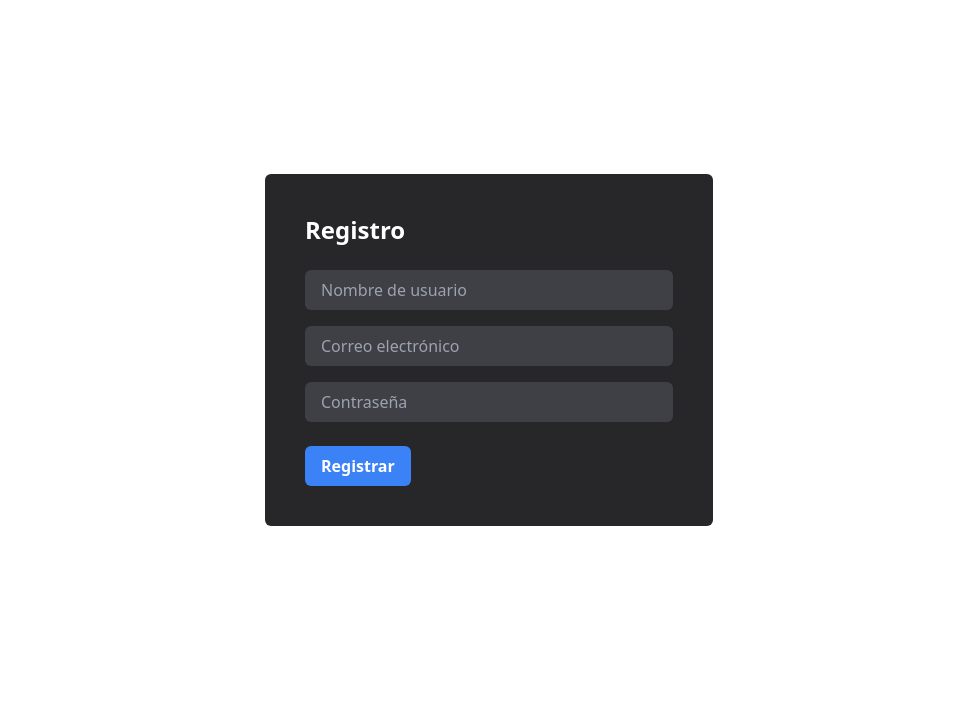
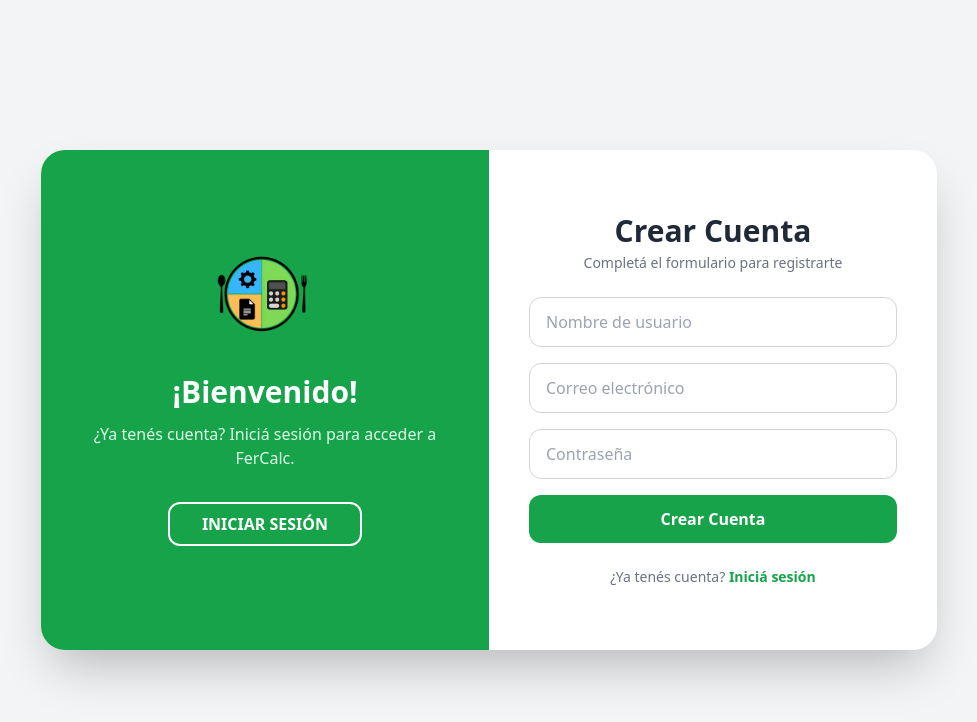
Before and after one commit to FerCalc/FerCalc-Pro, a React (Vite) app: page /register in a window 1280 px wide. Shown: the top 722 px of the page, without its empty margins (151-1128 px from the left). Built offline with nearby package versions, Linux system fonts and the light colour scheme.

Commit message:
feat: rediseño profesional login, register y homepage

```diff
--- a/src/App.jsx
+++ b/src/App.jsx
@@ -1,3 +1,4 @@
+// src/App.jsx
 import { Routes, Route } from 'react-router-dom';
 import RegisterPage from './pages/RegisterPage';
 import LoginPage from './pages/LoginPage';
--- a/src/components/Navbar.jsx
+++ b/src/components/Navbar.jsx
@@ -1,59 +1,5 @@
 // src/components/Navbar.jsx
-
-import React from 'react';
-import { Link } from 'react-router-dom';
-import { useAuth } from '../context/AuthContext'; // Importamos nuestro contexto de autenticación
-
-function Navbar() {
-  const { isAuthenticated, logout, user } = useAuth();
-
-  return (
-    <nav className="bg-zinc-700 my-3 flex justify-between py-5 px-10 rounded-lg text-white">
-      <Link to={isAuthenticated ? "/tasks" : "/"}>
-        <h1 className="text-2xl font-bold">Gestor de Tareas</h1>
-      </Link>
-      <ul className="flex items-center gap-x-4">
-        {isAuthenticated ? (
-          // --- VISTA PARA USUARIOS AUTENTICADOS ---
-          <>
-            <li>
-              <span className="font-semibold">Bienvenido, {user.username}!</span>
-            </li>
-            <li>
-              <Link to="/add-task" className="bg-indigo-500 hover:bg-indigo-600 px-4 py-2 rounded-md">
-                Añadir Tarea
-              </Link>
-            </li>
-            <li>
-              <Link
-                to="/"
-                onClick={() => {
-                  logout();
-                }}
-                className="text-slate-300 hover:text-white"
-              >
-                Cerrar Sesión
-              </Link>
-            </li>
-          </>
-        ) : (
-          // --- VISTA PARA INVITADOS ---
-          <>
-            <li>
-              <Link to="/login" className="bg-indigo-500 hover:bg-indigo-600 px-4 py-2 rounded-md">
-                Iniciar Sesión
-              </Link>
-            </li>
-            <li>
-              <Link to="/register" className="bg-zinc-800 hover:bg-zinc-600 px-4 py-2 rounded-md">
-                Registrarse
-              </Link>
-            </li>
-          </>
-        )}
-      </ul>
-    </nav>
-  );
+// Ya no se usa en ninguna ruta, podés eliminarlo o dejarlo vacío
+export default function Navbar() {
+  return null;
 }
-
-export default Navbar;
--- a/src/pages/HomePage.jsx
+++ b/src/pages/HomePage.jsx
@@ -1,24 +1,49 @@
 // src/pages/HomePage.jsx
-
 import React from 'react';
 import { Link } from 'react-router-dom';
+import logo from '../pages/fercalc/logo.png';
 
 function HomePage() {
   return (
-    <section className="bg-zinc-800 flex justify-center items-center h-[calc(100vh-100px)]">
-      <div className="text-white text-center">
-        <h1 className="text-5xl font-bold mb-4">Gestor de Tareas</h1>
-        <p className="text-xl text-slate-300 mb-8">
-          Organiza tu vida y aumenta tu productividad. Inicia sesión para comenzar.
-        </p>
-        <Link
-          to="/login"
-          className="bg-indigo-500 hover:bg-indigo-600 text-white font-bold py-3 px-6 rounded-lg text-lg transition duration-300"
-        >
-          ¡Comenzar ahora!
-        </Link>
+    <div className="min-h-screen bg-gray-100 flex items-center justify-center p-4">
+      <div className="bg-white rounded-3xl shadow-2xl overflow-hidden w-full max-w-4xl flex flex-col md:flex-row min-h-[500px]">
+
+        {/* Panel izquierdo — verde FerCalc */}
+        <div className="bg-green-600 md:w-1/2 flex flex-col items-center justify-center p-10 text-white text-center">
+          <img src={logo} alt="FerCalc Logo" className="h-24 w-auto mb-6" />
+          <h1 className="text-4xl font-bold mb-2">
+            Bienvenido a <span className="text-green-200">FerCalc</span>
+          </h1>
+          <p className="text-green-100 text-lg mb-8">
+            Calculadora Nutricional
+          </p>
+          <p className="text-green-100 text-sm mb-8">
+            La herramienta profesional para planificación nutricional y dietética.
+          </p>
+        </div>
+
+        {/* Panel derecho — opciones */}
+        <div className="md:w-1/2 flex flex-col items-center justify-center p-10 text-center">
+          <h2 className="text-3xl font-bold text-gray-800 mb-2">¡Hola!</h2>
+          <p className="text-gray-500 mb-8">
+            Ingresá a tu cuenta o creá una nueva para comenzar.
+          </p>
+          <Link
+            to="/login"
+            className="w-full bg-green-600 hover:bg-green-700 text-white font-bold py-3 px-6 rounded-xl text-lg transition duration-300 mb-4 block"
+          >
+            Iniciar Sesión
+          </Link>
+          <Link
+            to="/register"
+            className="w-full border-2 border-green-600 text-green-600 hover:bg-green-50 font-bold py-3 px-6 rounded-xl text-lg transition duration-300 block"
+          >
+            Crear Cuenta
+          </Link>
+        </div>
+
       </div>
-    </section>
+    </div>
   );
 }
 
--- a/src/pages/LoginPage.jsx
+++ b/src/pages/LoginPage.jsx
@@ -1,47 +1,100 @@
 // src/pages/LoginPage.jsx
-
 import React, { useState, useEffect } from 'react';
-import { useNavigate } from 'react-router-dom';
+import { useNavigate, Link } from 'react-router-dom';
 import { useAuth } from '../context/AuthContext.jsx';
+import logo from '../pages/fercalc/logo.png';
 
 function LoginPage() {
   const [email, setEmail] = useState('');
   const [password, setPassword] = useState('');
+  const [isLoading, setIsLoading] = useState(false);
 
   const { signin, isAuthenticated, errors: loginErrors } = useAuth();
   const navigate = useNavigate();
 
   useEffect(() => {
-        if (isAuthenticated) {
-            navigate('/tasks');
-        }
+    if (isAuthenticated) navigate('/app');
   }, [isAuthenticated, navigate]);
 
   const handleSubmit = async (e) => {
     e.preventDefault();
+    setIsLoading(true);
     await signin({ email, password });
+    setIsLoading(false);
   };
 
   return (
-        <div className="flex items-center justify-center h-[calc(100vh-100px)]">
-            <div className="bg-zinc-800 max-w-md w-full p-10 rounded-md">
-                <h1 className="text-2xl font-bold text-white mb-4">Login</h1>
+    <div className="min-h-screen bg-gray-100 flex items-center justify-center p-4">
+      <div className="bg-white rounded-3xl shadow-2xl overflow-hidden w-full max-w-4xl flex flex-col md:flex-row min-h-[500px]">
+
+        {/* Panel izquierdo — formulario */}
+        <div className="md:w-1/2 flex flex-col items-center justify-center p-10">
+          <h2 className="text-3xl font-bold text-gray-800 mb-1">Acceso</h2>
+          <p className="text-gray-500 text-sm mb-6">Ingresá tus datos para continuar</p>
 
           {loginErrors.length > 0 && (
-                    <div className="bg-red-500 p-2 text-white text-center rounded-md mb-4">
-                        {loginErrors.map((error, i) => (
-                            <p key={i}>{error}</p>
-                        ))}
+            <div className="bg-red-100 border border-red-400 text-red-700 px-4 py-2 rounded-lg mb-4 w-full text-sm">
+              {loginErrors.map((error, i) => <p key={i}>{error}</p>)}
             </div>
           )}
 
-                <form onSubmit={handleSubmit}>
-                    <input type="email" name="email" placeholder="Correo electrónico" value={email} onChange={(e) => setEmail(e.target.value)} className="w-full bg-zinc-700 text-white px-4 py-2 rounded-md my-2" required />
-                    <input type="password" name="password" placeholder="Contraseña" value={password} onChange={(e) => setPassword(e.target.value)} className="w-full bg-zinc-700 text-white px-4 py-2 rounded-md my-2" required />
-                    <button type="submit" className="bg-green-500 hover:bg-green-600 text-white font-bold py-2 px-4 rounded-md mt-4">
-                        Iniciar Sesión
+          <form onSubmit={handleSubmit} className="w-full space-y-4">
+            <input
+              type="email"
+              placeholder="Correo electrónico"
+              value={email}
+              onChange={(e) => setEmail(e.target.value)}
+              className="w-full border border-gray-300 text-gray-800 px-4 py-3 rounded-xl focus:outline-none focus:ring-2 focus:ring-green-500"
+              required
+            />
+            <input
+              type="password"
+              placeholder="Contraseña"
+              value={password}
+              onChange={(e) => setPassword(e.target.value)}
+              className="w-full border border-gray-300 text-gray-800 px-4 py-3 rounded-xl focus:outline-none focus:ring-2 focus:ring-green-500"
+              required
+            />
+            <button
+              type="submit"
+              disabled={isLoading}
+              className="w-full bg-green-600 hover:bg-green-700 disabled:bg-green-400 text-white font-bold py-3 px-4 rounded-xl transition duration-300"
+            >
+              {isLoading ? (
+                <span className="flex items-center justify-center gap-2">
+                  <svg className="animate-spin h-5 w-5" viewBox="0 0 24 24" fill="none">
+                    <circle className="opacity-25" cx="12" cy="12" r="10" stroke="currentColor" strokeWidth="4"/>
+                    <path className="opacity-75" fill="currentColor" d="M4 12a8 8 0 018-8v8z"/>
+                  </svg>
+                  Conectando...
+                </span>
+              ) : 'Iniciar Sesión'}
             </button>
           </form>
+
+          <p className="text-gray-500 text-sm mt-6">
+            ¿No tenés cuenta?{' '}
+            <Link to="/register" className="text-green-600 font-semibold hover:underline">
+              Registrate
+            </Link>
+          </p>
+        </div>
+
+        {/* Panel derecho — verde FerCalc */}
+        <div className="bg-green-600 md:w-1/2 flex flex-col items-center justify-center p-10 text-white text-center">
+          <img src={logo} alt="FerCalc Logo" className="h-24 w-auto mb-6" />
+          <h2 className="text-3xl font-bold mb-3">¡Bienvenido de vuelta!</h2>
+          <p className="text-green-100 mb-8">
+            Ingresá tus datos personales para acceder a todas las funciones de FerCalc.
+          </p>
+          <Link
+            to="/register"
+            className="border-2 border-white text-white hover:bg-white hover:text-green-600 font-bold py-2 px-8 rounded-xl transition duration-300"
+          >
+            REGISTRARSE
+          </Link>
+        </div>
+
       </div>
     </div>
   );
--- a/src/pages/RegisterPage.jsx
+++ b/src/pages/RegisterPage.jsx
@@ -1,53 +1,109 @@
 // src/pages/RegisterPage.jsx
-
 import React, { useState, useEffect } from 'react';
-import { useNavigate } from 'react-router-dom';
-import { useAuth } from '../context/AuthContext.jsx'; // Importamos nuestro hook
+import { useNavigate, Link } from 'react-router-dom';
+import { useAuth } from '../context/AuthContext.jsx';
+import logo from '../pages/fercalc/logo.png';
 
 function RegisterPage() {
   const [username, setUsername] = useState('');
   const [email, setEmail] = useState('');
   const [password, setPassword] = useState('');
+  const [isLoading, setIsLoading] = useState(false);
 
-    // Usamos el contexto para acceder a la función de registro y al estado de autenticación
   const { signup, isAuthenticated, errors: registerErrors } = useAuth();
   const navigate = useNavigate();
 
-    // Si el usuario ya está autenticado, lo redirigimos a las tareas
   useEffect(() => {
-        if (isAuthenticated) {
-            navigate('/tasks');
-        }
+    if (isAuthenticated) navigate('/app');
   }, [isAuthenticated, navigate]);
 
   const handleSubmit = async (e) => {
     e.preventDefault();
-        // Ahora solo llamamos a la función signup del contexto
+    setIsLoading(true);
     await signup({ username, email, password });
+    setIsLoading(false);
   };
 
   return (
-        <div className="flex items-center justify-center h-[calc(100vh-100px)]">
-            <div className="bg-zinc-800 max-w-md w-full p-10 rounded-md">
-                <h1 className="text-2xl font-bold text-white mb-4">Registro</h1>
+    <div className="min-h-screen bg-gray-100 flex items-center justify-center p-4">
+      <div className="bg-white rounded-3xl shadow-2xl overflow-hidden w-full max-w-4xl flex flex-col md:flex-row min-h-[500px]">
+
+        {/* Panel izquierdo — verde FerCalc */}
+        <div className="bg-green-600 md:w-1/2 flex flex-col items-center justify-center p-10 text-white text-center">
+          <img src={logo} alt="FerCalc Logo" className="h-24 w-auto mb-6" />
+          <h2 className="text-3xl font-bold mb-3">¡Bienvenido!</h2>
+          <p className="text-green-100 mb-8">
+            ¿Ya tenés cuenta? Iniciá sesión para acceder a FerCalc.
+          </p>
+          <Link
+            to="/login"
+            className="border-2 border-white text-white hover:bg-white hover:text-green-600 font-bold py-2 px-8 rounded-xl transition duration-300"
+          >
+            INICIAR SESIÓN
+          </Link>
+        </div>
+
+        {/* Panel derecho — formulario */}
+        <div className="md:w-1/2 flex flex-col items-center justify-center p-10">
+          <h2 className="text-3xl font-bold text-gray-800 mb-1">Crear Cuenta</h2>
+          <p className="text-gray-500 text-sm mb-6">Completá el formulario para registrarte</p>
 
           {registerErrors.length > 0 && (
-                    <div className="bg-red-500 p-2 text-white text-center rounded-md mb-4">
-                        {registerErrors.map((error, i) => (
-                            <p key={i}>{error}</p>
-                        ))}
+            <div className="bg-red-100 border border-red-400 text-red-700 px-4 py-2 rounded-lg mb-4 w-full text-sm">
+              {registerErrors.map((error, i) => <p key={i}>{error}</p>)}
             </div>
           )}
 
-                <form onSubmit={handleSubmit}>
-                    {/* ... los inputs del formulario siguen igual que antes ... */}
-                    <input type="text" name="username" placeholder="Nombre de usuario" value={username} onChange={(e) => setUsername(e.target.value)} className="w-full bg-zinc-700 text-white px-4 py-2 rounded-md my-2" required />
-                    <input type="email" name="email" placeholder="Correo electrónico" value={email} onChange={(e) => setEmail(e.target.value)} className="w-full bg-zinc-700 text-white px-4 py-2 rounded-md my-2" required />
-                    <input type="password" name="password" placeholder="Contraseña" value={password} onChange={(e) => setPassword(e.target.value)} className="w-full bg-zinc-700 text-white px-4 py-2 rounded-md my-2" required />
-                    <button type="submit" className="bg-blue-500 hover:bg-blue-600 text-white font-bold py-2 px-4 rounded-md mt-4">
-                        Registrar
+          <form onSubmit={handleSubmit} className="w-full space-y-4">
+            <input
+              type="text"
+              placeholder="Nombre de usuario"
+              value={username}
+              onChange={(e) => setUsername(e.target.value)}
+              className="w-full border border-gray-300 text-gray-800 px-4 py-3 rounded-xl focus:outline-none focus:ring-2 focus:ring-green-500"
+              required
+            />
+            <input
+              type="email"
+              placeholder="Correo electrónico"
+              value={email}
+              onChange={(e) => setEmail(e.target.value)}
+              className="w-full border border-gray-300 text-gray-800 px-4 py-3 rounded-xl focus:outline-none focus:ring-2 focus:ring-green-500"
+              required
+            />
+            <input
+              type="password"
+              placeholder="Contraseña"
+              value={password}
+              onChange={(e) => setPassword(e.target.value)}
+              className="w-full border border-gray-300 text-gray-800 px-4 py-3 rounded-xl focus:outline-none focus:ring-2 focus:ring-green-500"
+              required
+            />
+            <button
+              type="submit"
+              disabled={isLoading}
+              className="w-full bg-green-600 hover:bg-green-700 disabled:bg-green-400 text-white font-bold py-3 px-4 rounded-xl transition duration-300"
+            >
+              {isLoading ? (
+                <span className="flex items-center justify-center gap-2">
+                  <svg className="animate-spin h-5 w-5" viewBox="0 0 24 24" fill="none">
+                    <circle className="opacity-25" cx="12" cy="12" r="10" stroke="currentColor" strokeWidth="4"/>
+                    <path className="opacity-75" fill="currentColor" d="M4 12a8 8 0 018-8v8z"/>
+                  </svg>
+                  Registrando...
+                </span>
+              ) : 'Crear Cuenta'}
             </button>
           </form>
+
+          <p className="text-gray-500 text-sm mt-6">
+            ¿Ya tenés cuenta?{' '}
+            <Link to="/login" className="text-green-600 font-semibold hover:underline">
+              Iniciá sesión
+            </Link>
+          </p>
+        </div>
+
       </div>
     </div>
   );
```
Also changed, not shown: src/pages/FerCalcPage.jsx (+20 -1 lines), vercel.json (added). Lines whose indentation alone changed are shown as unchanged.
